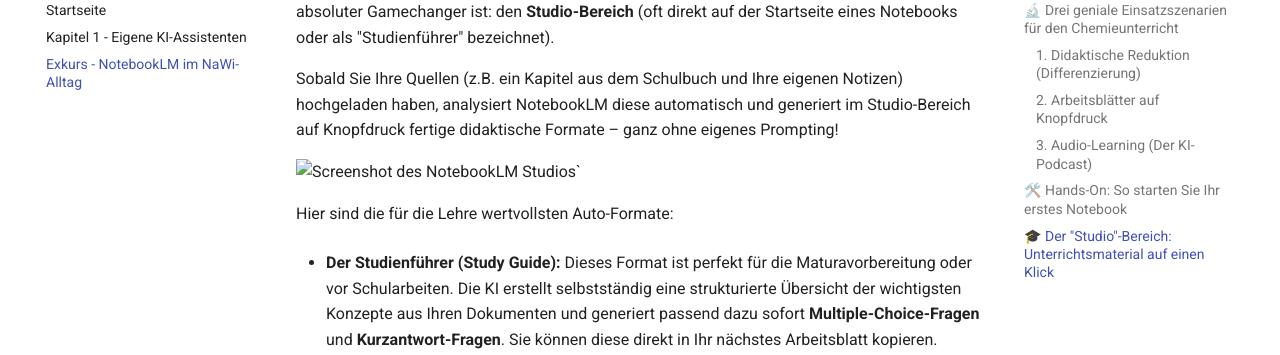
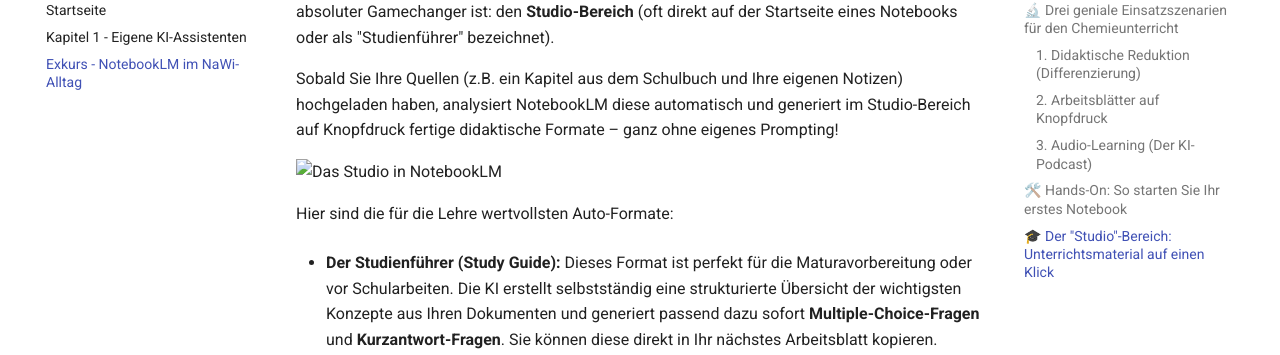
Before and after one commit to ekerzendorfer/CHEMIE-MIT-KI-ONLINEKURS, an MkDocs documentation site: the page built from docs/notebooklm.md, in a window 1280 px wide and 900 px high, scrolled down 1796 px. Shown: the part 98-453 px from the top of the window. Built offline with MkDocs 1.6.1 and Material for MkDocs 9.7.7, drawn with Linux system fonts in a browser that asks for light colours.

Commit message:
Update notebooklm.md

```diff
--- a/docs/notebooklm.md
+++ b/docs/notebooklm.md
@@ -44,7 +44,7 @@
 
 Sobald Sie Ihre Quellen (z.B. ein Kapitel aus dem Schulbuch und Ihre eigenen Notizen) hochgeladen haben, analysiert NotebookLM diese automatisch und generiert im Studio-Bereich auf Knopfdruck fertige didaktische Formate – ganz ohne eigenes Prompting!
 
-![Screenshot des NotebookLM Studios](images/NotebookLM_screenshot_green_steel.png)`
+![Das Studio in NotebookLM](images/NotebookLM_screenshot_green_steel.png)
 
 Hier sind die für die Lehre wertvollsten Auto-Formate:
 
```
